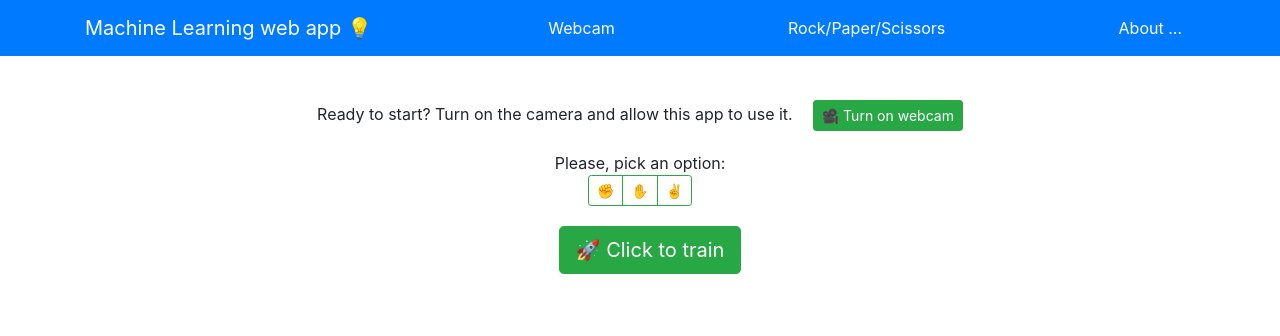
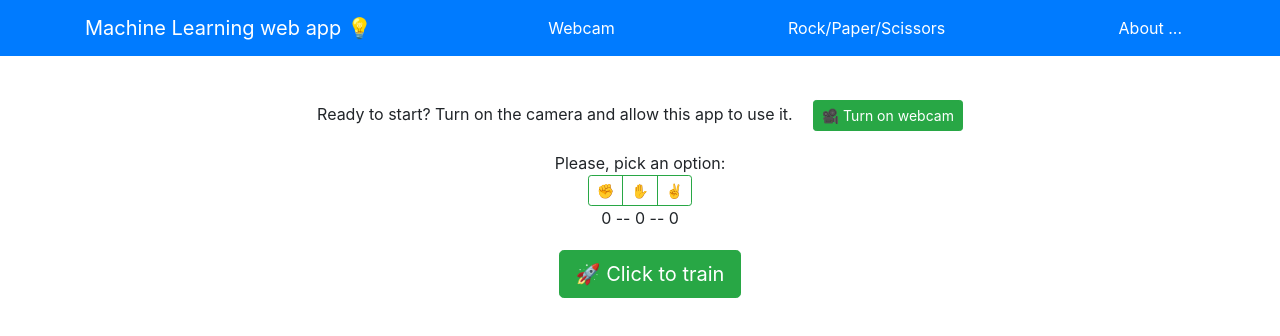
Before and after one commit to lmiguelgato/machine-learning-web-app, a React (Create React App) app in the folder static/: page /rock-paper-scissors in a window 1280 px wide. Shown: the top 336 px of the page. Built offline with nearby package versions, Linux system fonts and the light colour scheme; no server answers.

Commit message:
Extract from WebSocket component other unrelated components

```diff
--- a/static/src/App.js
+++ b/static/src/App.js
@@ -31,26 +31,17 @@ function App () {
           </Route>
 
           <Route path="/webcam">
-            <WebCam endpoint={CAPTURE_ROUTE}>
-              <Websocket
-                select={select}
-                setSelect={setSelect}
-                endpoint={ENDPOINT}
-                options={{ 0: '🕙', 1: '📈', 2: '💾' }}
-                type="checkbox"/>
-            </WebCam>
+            <WebCam endpoint={CAPTURE_ROUTE} />
+            <Websocket endpoint={ENDPOINT}/>
           </Route>
 
           <Route path="/rock-paper-scissors">
-            <RockPaperScissors select={select} endpoint={CAPTURE_ROUTE}>
-              {/* nRocks + ' -- ' + nPapers + ' -- ' + nScissors */}
-              <Websocket
-                select={select}
-                setSelect={setSelect}
-                endpoint={ENDPOINT}
-                options={{ 0: '✊', 1: '✋', 2: '✌️' }}
-                type="radio"/>
-            </RockPaperScissors>
+            <RockPaperScissors
+              select={select}
+              setSelect={setSelect}
+              endpoint={CAPTURE_ROUTE}
+              options={{ 0: '✊', 1: '✋', 2: '✌️' }} />
+            <Websocket endpoint={ENDPOINT}/>
           </Route>
         </Switch>
       </BrowserRouter>
--- a/static/src/components/WebSocket/index.js
+++ b/static/src/components/WebSocket/index.js
@@ -3,12 +3,8 @@ import Button from 'react-bootstrap/Button'
 import axios from 'axios'
 import socketIOClient from 'socket.io-client'
 
-import CheckBox from '../CheckBox'
-import RadioButton from '../RadioButton'
-
 const WebSocket = (props) => {
   const ENDPOINT = props.endpoint
-  const optionDescription = props.options
 
   const [isLoading, setIsLoading] = useState(false)
   const [userId, setUserId] = useState('')
@@ -47,19 +43,6 @@ const WebSocket = (props) => {
 
   return (
     <div>
-      {props.type === 'checkbox'
-        ? <CheckBox
-          optionDescription={optionDescription}
-          isLoading={isLoading}
-          option={props.select}
-          setOption={props.setSelect}/>
-        : <RadioButton
-            optionDescription={optionDescription}
-            isLoading={isLoading}
-            option={props.select}
-            setOption={props.setSelect}/>
-      }
-      <br />
       <Button
           variant="success"
           size="lg"
--- a/static/src/pages/rock-paper-scissors/index.js
+++ b/static/src/pages/rock-paper-scissors/index.js
@@ -1,15 +1,29 @@
-import React from 'react'
+import React, { useState } from 'react'
 import MLCamera from '../../components/MLCamera/index'
+import RadioButton from '../../components/RadioButton'
 
 const RockPaperScissors = (props) => {
+  const initNumImages = []
+  for (let i = 0; i < Object.keys(props.options).length; i++) {
+    initNumImages.push(0)
+  }
+  const numImages = useState(initNumImages)
+
   return (
     <>
       <MLCamera
-          screenshotFormat="image/jpeg"
-          height="200px"
-          endpoint={props.endpoint}
-          select={props.select}/>
+        screenshotFormat="image/jpeg"
+        height="200px"
+        endpoint={props.endpoint}
+        select={props.select}/>
       { props.children }
+      <br />
+      <RadioButton
+        optionDescription={props.options}
+        option={props.select}
+        setOption={props.setSelect}/>
+      <br />
+      {numImages[0][0] + ' -- ' + numImages[0][1] + ' -- ' + numImages[0][2]}
     </>
   )
 }
```
